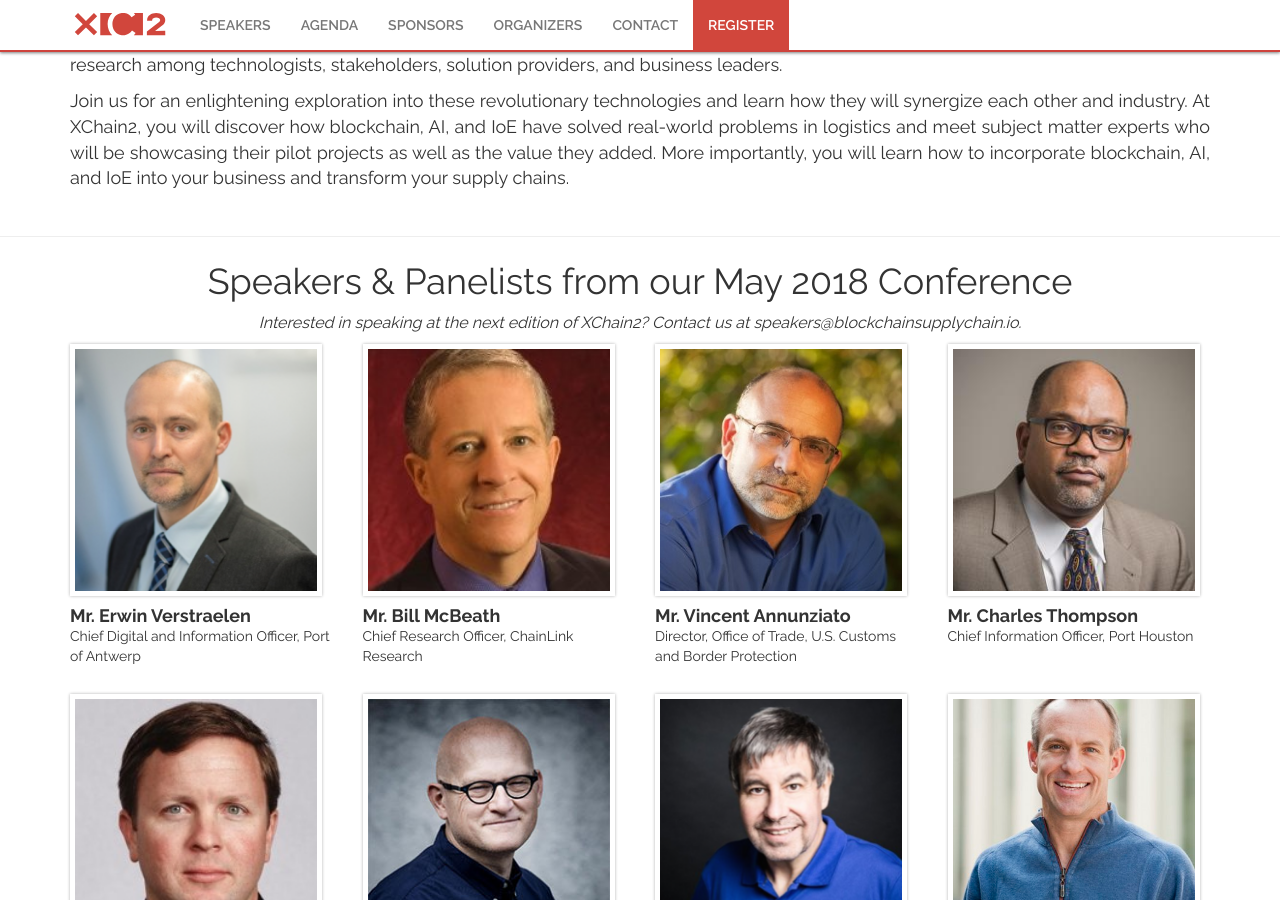
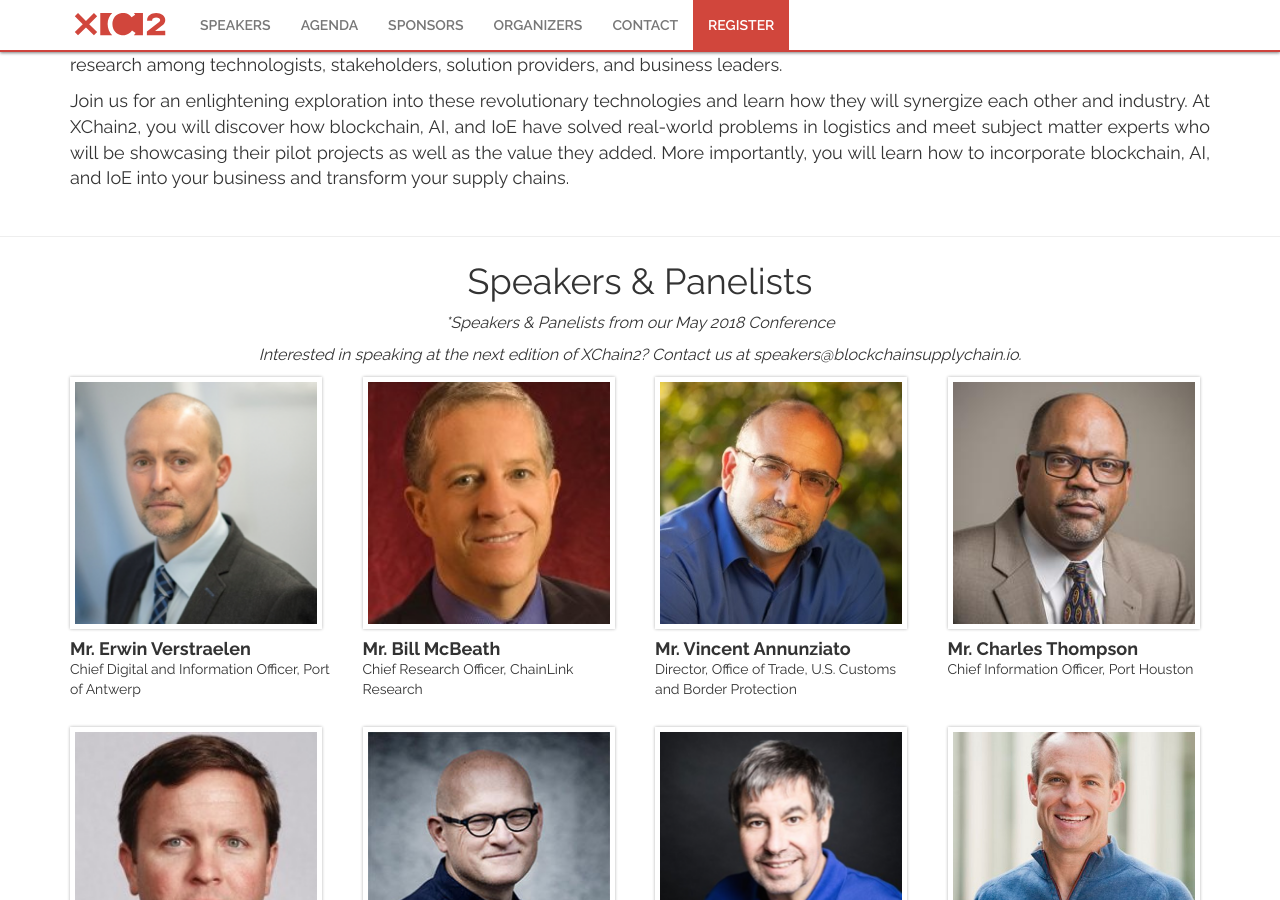
Before and after one commit to gnawalishyam/jekyll, a Jekyll site: the page built from index.html, in a window 1280 px wide and 900 px high, scrolled down 974 px. Built offline with Jekyll 4.4.1, drawn with Linux system fonts in a browser that asks for light colours; some web fonts are replaced.

Commit message:
Update index.html
Modify Speakers & Panelists Title and subtitle

```diff
--- a/index.html
+++ b/index.html
@@ -37,8 +37,8 @@
 
 <section class="container">
 	<div id="speakers" class="people-list">
-		<h1>Speakers & Panelists from our May 2018 Conference</h1>
-
+		<h1>Speakers & Panelists</h1>
+		<p class="notice">*Speakers & Panelists from our May 2018 Conference</p>
 		<p class="notice">Interested in speaking at the next edition of XChain2? Contact us at speakers@blockchainsupplychain.io.</p>
 
 
```
